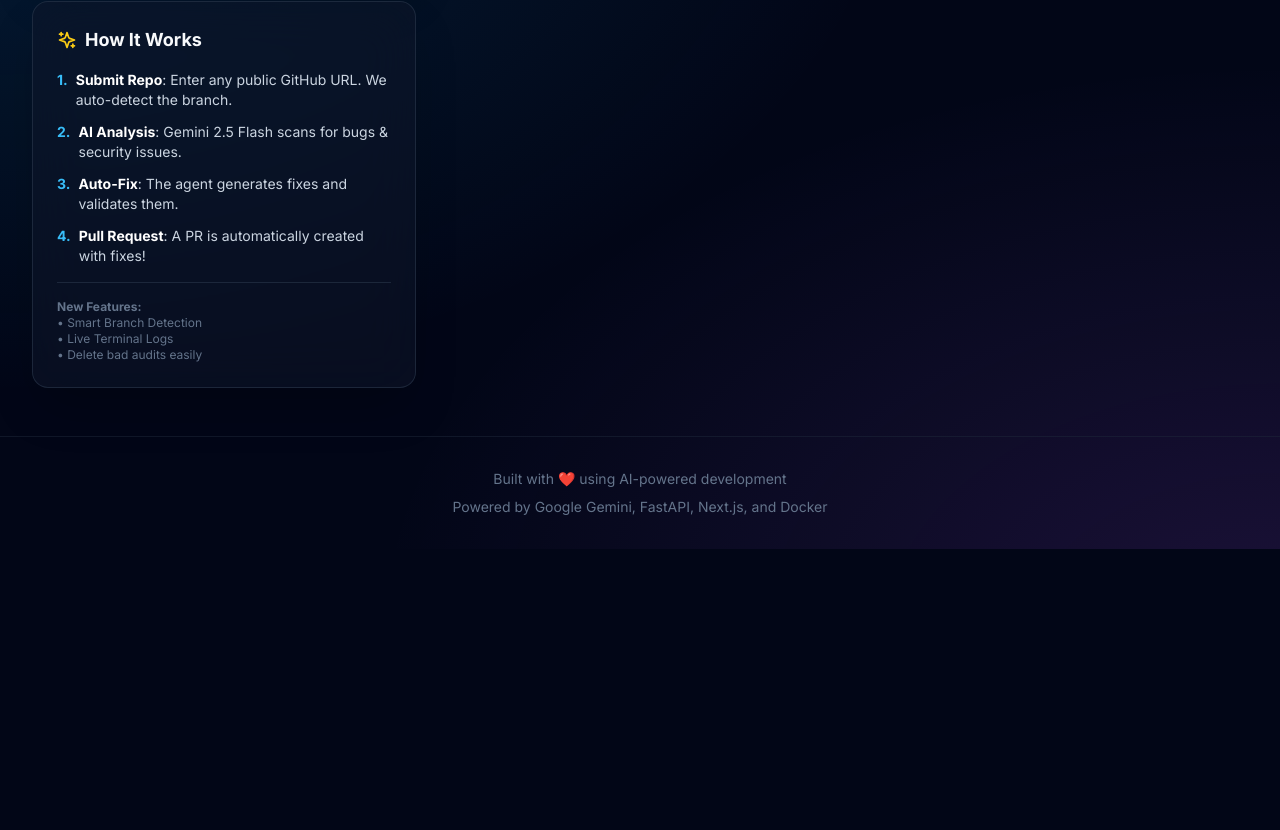
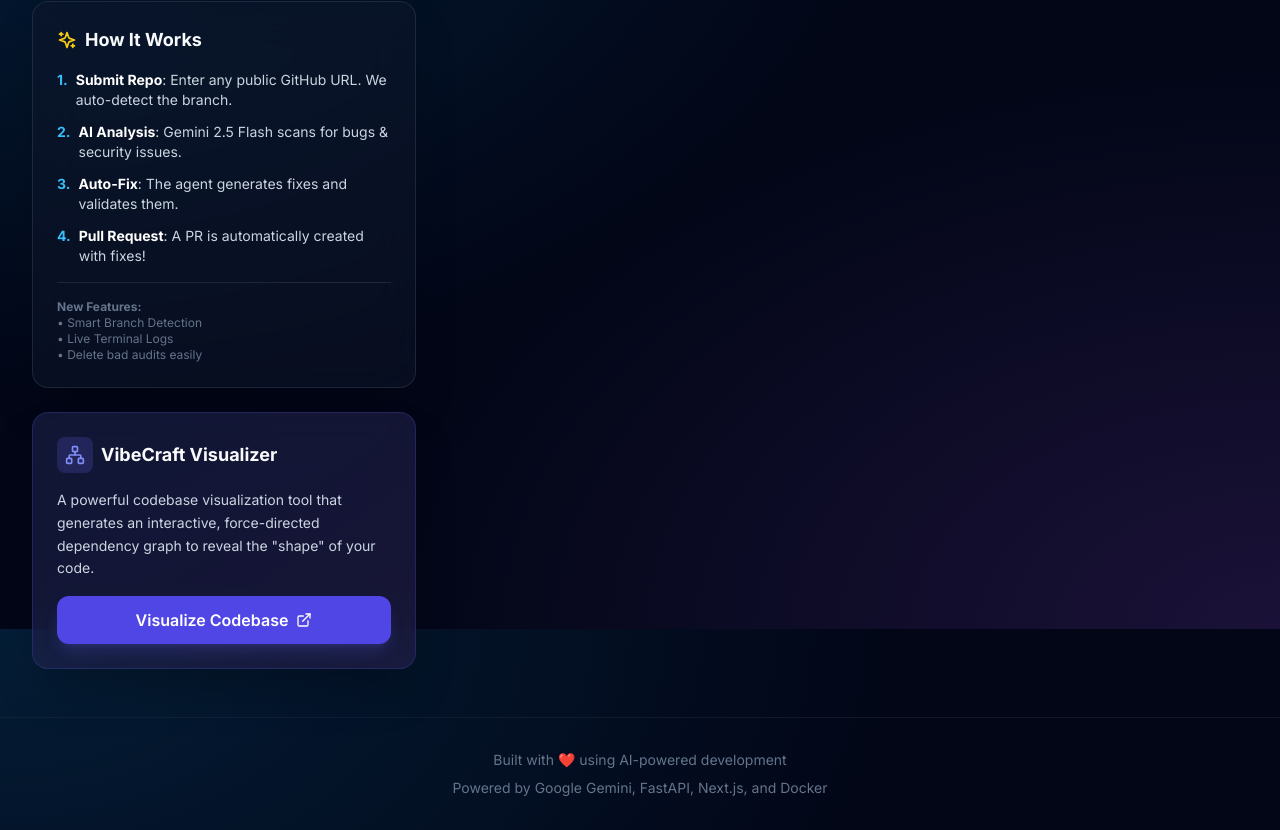
Before and after one commit to Robert2101/AutoDev-Agent, a Next.js app in the folder frontend/: page / in a window 1280 px wide. Shown: the part 971-1801 px from the top of the page. Before the commit the page ends 1520 px from the top, so only its background shows below. Built offline with nearby package versions, Linux system fonts and the light colour scheme; no server answers.

Commit message:
feat: add VibeCraft visualizer integration and switch to gemini-1.5-flash-8b for efficiency

```diff
--- a/frontend/src/app/page.tsx
+++ b/frontend/src/app/page.tsx
@@ -1,7 +1,7 @@
 'use client';
 
 import { useState, useEffect } from 'react';
-import { Bot, Github, Sparkles, RefreshCw } from 'lucide-react';
+import { Bot, Github, Sparkles, RefreshCw, Network, ExternalLink } from 'lucide-react';
 import RepoForm from '@/components/RepoForm';
 import StatsCard from '@/components/StatsCard';
 import AuditList from '@/components/AuditList';
@@ -69,7 +69,7 @@ export default function HomePage() {
                             </button>
 
                             <a
-                                href="https://github.com/your-org/autodev-agent"
+                                href="https://github.com/Robert2101/AutoDev-Agent"
                                 target="_blank"
                                 rel="noopener noreferrer"
                                 className="flex items-center gap-2 px-4 py-2 bg-dark-800/50 hover:bg-dark-700/50 rounded-lg transition-colors"
@@ -155,6 +155,27 @@ export default function HomePage() {
                                             </p>
                                         </div>
                                     </div>
+                                    {/* VibeCraft Integration */}
+                                    <div className="glass-card rounded-2xl p-6 bg-gradient-to-br from-indigo-500/10 to-purple-500/10 border-indigo-500/20">
+                                        <div className="flex items-center gap-2 mb-4">
+                                            <div className="p-2 bg-indigo-500/20 rounded-lg">
+                                                <Network className="w-5 h-5 text-indigo-400" />
+                                            </div>
+                                            <h3 className="text-lg font-bold text-dark-50">VibeCraft Visualizer</h3>
+                                        </div>
+                                        <p className="text-sm text-dark-300 mb-4 leading-relaxed">
+                                            A powerful codebase visualization tool that generates an interactive, force-directed dependency graph to reveal the &quot;shape&quot; of your code.
+                                        </p>
+                                        <a
+                                            href="https://repo-dig.vercel.app/"
+                                            target="_blank"
+                                            rel="noopener noreferrer"
+                                            className="w-full flex items-center justify-center gap-2 px-4 py-3 bg-indigo-600 hover:bg-indigo-500 text-white rounded-xl font-semibold transition-all duration-300 shadow-lg shadow-indigo-500/20 group"
+                                        >
+                                            <span>Visualize Codebase</span>
+                                            <ExternalLink className="w-4 h-4 group-hover:translate-x-1 group-hover:-translate-y-1 transition-transform" />
+                                        </a>
+                                    </div>
                                 </div>
 
                                 {/* Audit List */}
```
